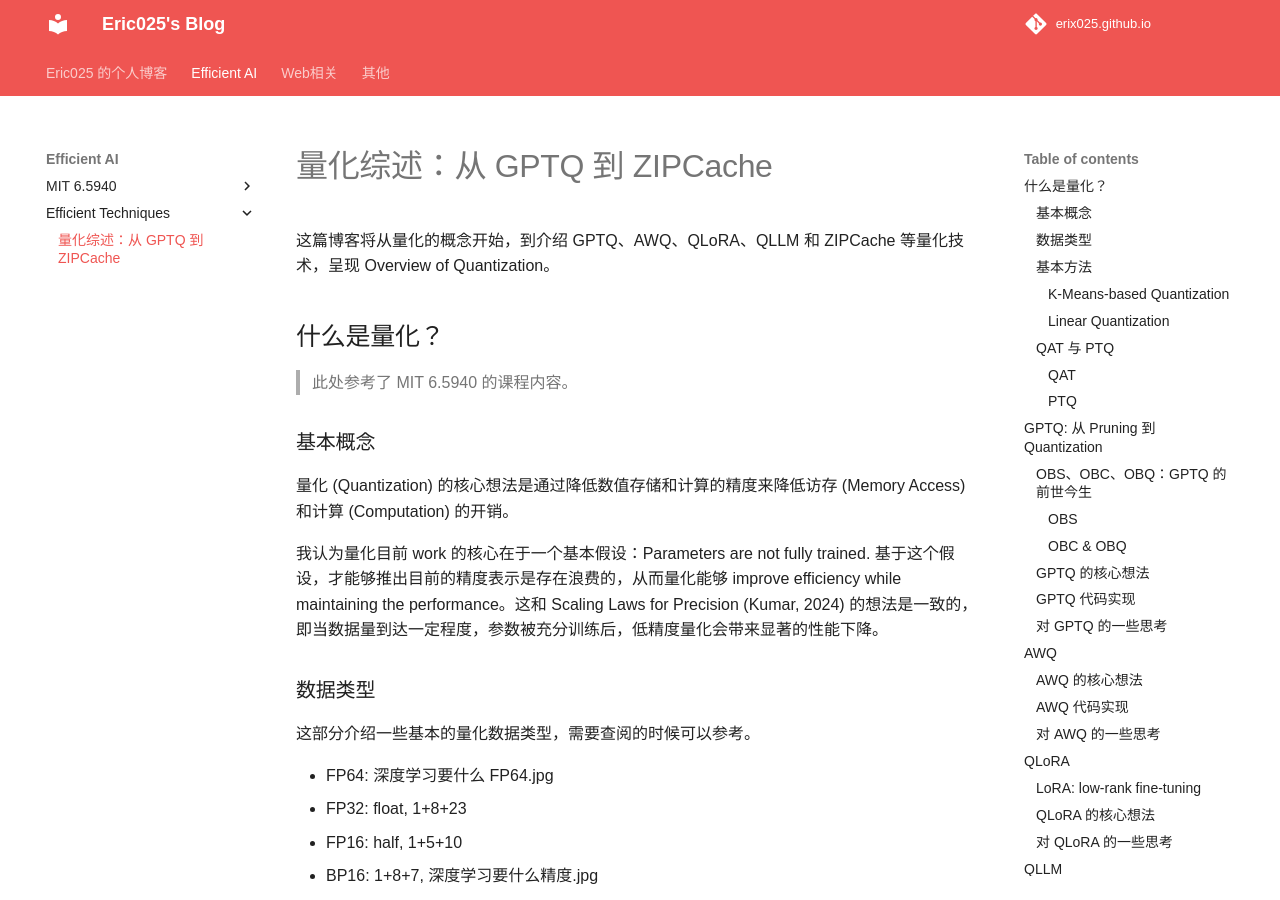
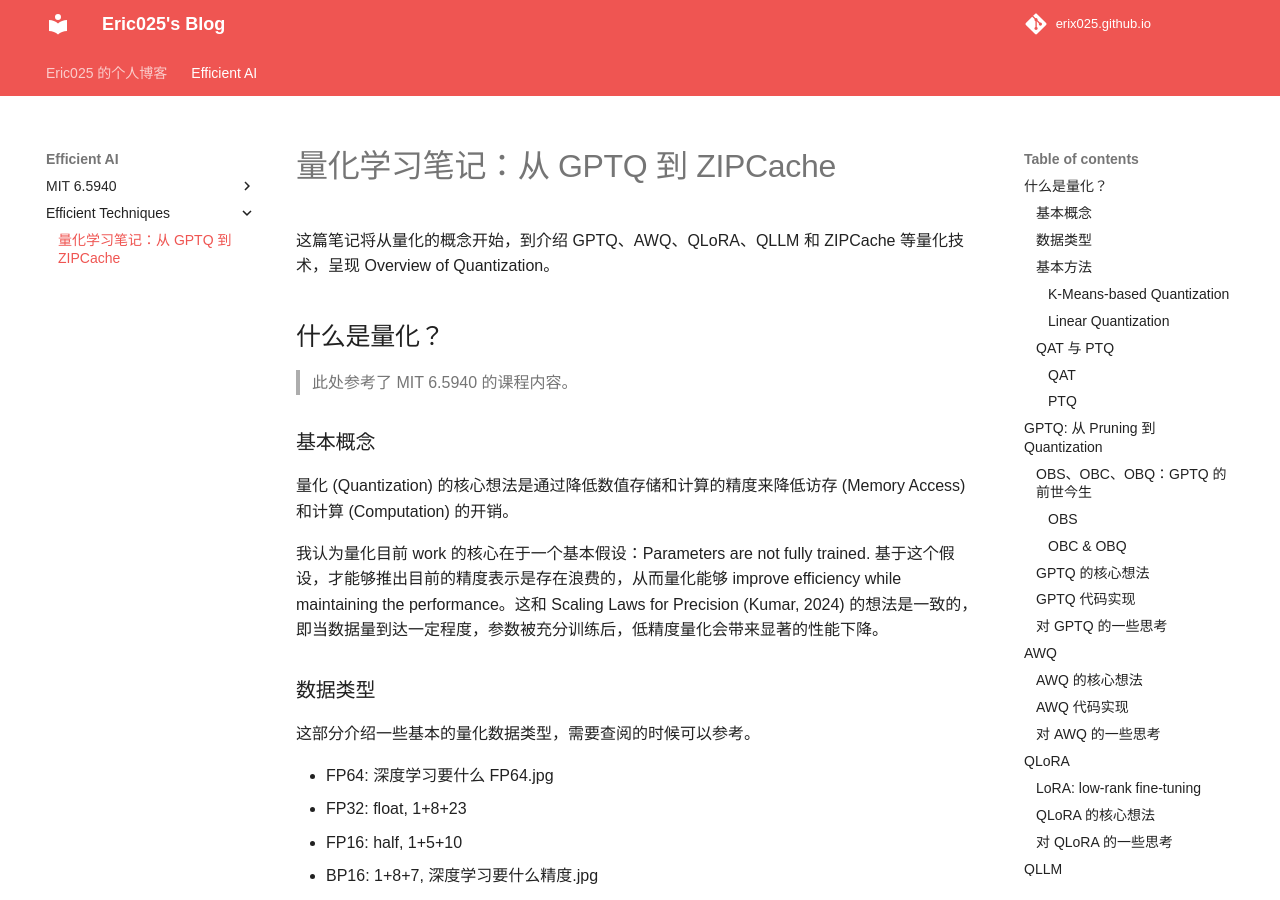
Before and after one commit to Erix025/Erix025.github.io, an MkDocs documentation site: the page built from docs/EfficientAI/Techniques/SurveyOnQuantization.md, in a window 1280 px wide and 900 px high. Built offline with MkDocs 1.6.1 and Material for MkDocs 9.7.7, drawn with Linux system fonts in a browser that asks for light colours; some web fonts are replaced; comment, search, counter and statistics services are not loaded.

Commit message:
[chore] hide some naive blogs :)

```diff
--- a/docs/EfficientAI/Techniques/SurveyOnQuantization.md
+++ b/docs/EfficientAI/Techniques/SurveyOnQuantization.md
@@ -1,6 +1,6 @@
-# 量化综述：从 GPTQ 到 ZIPCache
+# 量化学习笔记：从 GPTQ 到 ZIPCache
 
-这篇博客将从量化的概念开始，到介绍 GPTQ、AWQ、QLoRA、QLLM 和 ZIPCache 等量化技术，呈现 Overview of Quantization。
+这篇笔记将从量化的概念开始，到介绍 GPTQ、AWQ、QLoRA、QLLM 和 ZIPCache 等量化技术，呈现 Overview of Quantization。
 
 ## 什么是量化？
 
--- a/mkdocs.yml
+++ b/mkdocs.yml
@@ -8,12 +8,12 @@ nav:
           - 课程介绍: EfficientAI/MIT6.5940/Introduction.md
           - Pruning: EfficientAI/MIT6.5940/Pruning.md
       - Efficient Techniques:
-          - 量化综述：从 GPTQ 到 ZIPCache: EfficientAI/Techniques/SurveyOnQuantization.md
-  - Web相关:
-      - 如何搭建个人博客: Web/mkdocs.md
-  - 其他:
-      - 微信聊天记录分析: Others/WeChatAnalysis.md
-      - Python库打包上传: Others/PythonPackup.md
+          - 量化学习笔记：从 GPTQ 到 ZIPCache: EfficientAI/Techniques/SurveyOnQuantization.md
+  # - Web相关:
+  #     - 如何搭建个人博客: Web/mkdocs.md
+  # - 其他:
+  #     - 微信聊天记录分析: Others/WeChatAnalysis.md
+  #     - Python库打包上传: Others/PythonPackup.md
 
 repo_url: https://github.com/erix025/erix025.github.io
 repo_name: erix025.github.io
```
Also changed, not shown: docs/index.md (+1 -1 lines).
